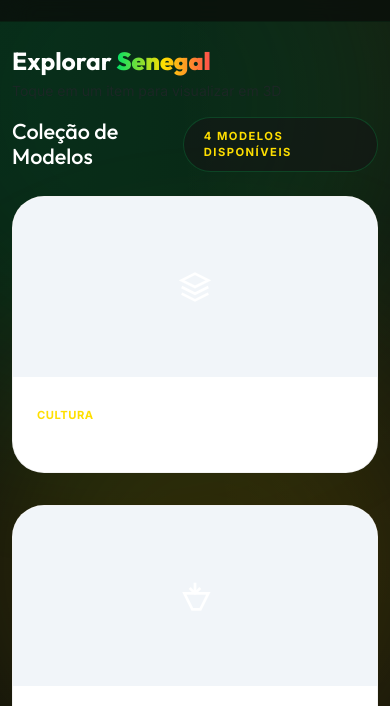
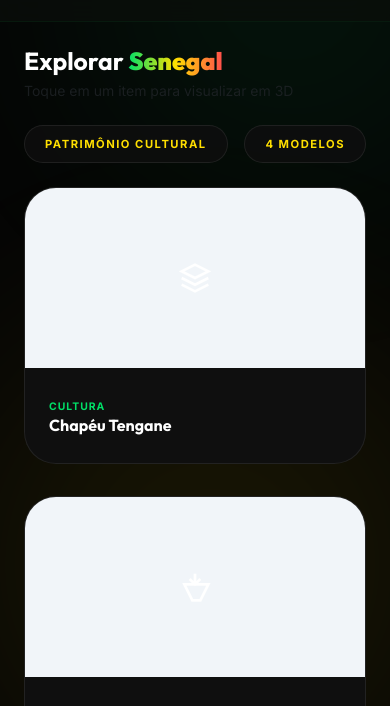
Before and after one commit to vinnciltda-debug/Holograma-Senegal, a website: page index.html in a window 390 px wide. Shown: the part 113-819 px from the top of the page. Drawn offline with nearby package versions, Linux system fonts and the light colour scheme; some packages are replaced by stand-ins of ours; a script that the page names is missing.

Commit message:
style: polimento final mobile com bootstrap e cores harmonizadas

```diff
--- a/index.html
+++ b/index.html
@@ -35,26 +35,24 @@
     </nav>
 
 
-    <!-- Hero Section -->
-    <section class="container mt-4 mb-5">
-        <div class="fade-in-up">
-            <h1 class="h2 font-heading fw-900 mb-1">Explorar <span class="hero-gradient-text">Senegal</span></h1>
-            <p class="text-muted small">Toque em um item para visualizar em 3D</p>
-        </div>
+    <section class="container-fluid px-4 mt-4 mb-5">
+        <div class="row justify-content-center">
+            <div class="col-12 col-md-10 col-lg-8">
+                <div class="fade-in-up mb-4">
+                    <h1 class="h2 font-heading fw-900 mb-1">Explorar <span class="hero-gradient-text">Senegal</span></h1>
+                    <p class="text-muted small">Toque em um item para visualizar em 3D</p>
+                </div>
 
-
-
-        <div class="row justify-content-center">
-            <div class="col-lg-12">
                 <!-- Catalog Section -->
                 <div id="catalog-section" class="fade-in-up">
                     <div class="d-flex justify-content-between align-items-center mb-4">
-                        <h2 class="h4 mb-0">Coleção de Modelos</h2>
-                        <span class="badge-model">4 Modelos Disponíveis</span>
-
+                        <span class="badge-model">Patrimônio Cultural</span>
+                        <span class="badge-model">4 Modelos</span>
                     </div>
 
                     <div class="model-grid" id="model-catalog">
+                        <!-- Content remains same -->
+
 
 
                         <!-- Chapeu -->
--- a/styles/main.css
+++ b/styles/main.css
@@ -1,53 +1,41 @@
 @import url('https://fonts.googleapis.com/css2?family=Inter:wght@400;500;600;700&family=Outfit:wght@500;600;700;800;900&display=swap');
 
 :root {
-  /* Vibrant Senegal Flag Palette (From Screenshot) */
+  /* Vibrant Senegal Flag Palette (Refined) */
   --sn-green: #00df67;
   --sn-yellow: #ffdf00;
   --sn-red: #ff4d4d;
 
-  /* Deep Dark Theme */
-  --bg-deep: #0a0a0a;
-  --bg-primary: #111111;
+  /* Neutral Dark Theme for Legibility */
+  --bg-deep: #050505;
+  --bg-primary: #0f0f0f;
   --bg-secondary: #1a1a1a;
-  --bg-card: rgba(26, 26, 26, 0.8);
+  --bg-accent: rgba(0, 223, 103, 0.05);
 
   /* Glassmorphism Refined */
-  --glass-bg: rgba(20, 20, 20, 0.6);
-  --glass-border: rgba(0, 223, 103, 0.2);
-  --glass-blur: 20px;
+  --glass-bg: rgba(15, 15, 15, 0.85);
+  --glass-border: rgba(255, 255, 255, 0.08);
+  --glass-blur: 24px;
 
-  /* Functional Gradients */
-  --primary-gradient: linear-gradient(90deg, var(--sn-green), var(--sn-yellow), var(--sn-red));
-  --accent: var(--sn-yellow);
+  /* UI Tokens */
+  --primary-gradient: linear-gradient(90deg, var(--sn-green), var(--sn-yellow));
+  --text-main: #ffffff;
+  --text-secondary: #aaaaaa;
+  --text-muted: #666666;
 
-  /* Text */
-  --text-main: #ffffff;
-  --text-secondary: #e0e0e0;
-  --text-muted: #888888;
-
-  /* Shadows */
-  --shadow-premium: 0 20px 50px rgba(0, 0, 0, 0.8);
-  --glow-green: 0 0 20px rgba(0, 223, 103, 0.3);
-  --glow-gold: 0 0 15px rgba(255, 223, 0, 0.2);
-
-  --transition-base: 0.4s cubic-bezier(0.16, 1, 0.3, 1);
+  --radius-xl: 30px;
+  --transition-base: 0.5s cubic-bezier(0.16, 1, 0.3, 1);
 }
-
-
 
 body {
     background-color: var(--bg-deep);
     color: var(--text-main);
-    font-family: 'Inter', sans-serif;
+    font-family: 'Inter', -apple-system, sans-serif;
     -webkit-font-smoothing: antialiased;
-    background-image:
-        radial-gradient(at 0% 0%, rgba(0, 133, 63, 0.07) 0px, transparent 40%),
-        radial-gradient(at 100% 0%, rgba(253, 239, 66, 0.05) 0px, transparent 40%),
-        radial-gradient(at 50% 100%, rgba(0, 133, 63, 0.05) 0px, transparent 40%);
     min-height: 100vh;
     overflow-x: hidden;
 }
+
 
 
 h1,
@@ -62,18 +50,19 @@ h3,
 .bg-shape {
     position: fixed;
     z-index: -1;
-    filter: blur(100px);
+    filter: blur(120px);
     border-radius: 50%;
-    opacity: 0.15;
+    opacity: 0.08;
 }
 
 .shape-1 {
-    top: -10%;
-    right: -10%;
-    width: 600px;
-    height: 600px;
+    top: -100px;
+    right: -100px;
+    width: 400px;
+    height: 400px;
     background: var(--sn-green);
 }
+
 
 .shape-2 {
     bottom: -10%;
@@ -377,21 +366,21 @@ h3,
 }
 
 .catalog-card {
-    background: white;
+    background: var(--bg-primary);
+    border: 1px solid var(--glass-border);
     border-radius: 2rem;
     overflow: hidden;
-    border: 1px solid rgba(0,0,0,0.05);
-    box-shadow: var(--shadow-soft);
     cursor: pointer;
-    transition: all 0.4s cubic-bezier(0.16, 1, 0.3, 1);
+    transition: all 0.4s var(--transition-base);
     position: relative;
 }
 
 .catalog-card:hover {
     transform: translateY(-8px);
-    box-shadow: var(--shadow-glow-green);
-    border-color: var(--sn-yellow);
+    box-shadow: 0 15px 35px rgba(0, 223, 103, 0.15);
+    border-color: var(--sn-green);
 }
+
 
 
 .catalog-thumb {
@@ -446,12 +435,13 @@ h3,
 }
 
 .catalog-tag {
-    font-size: 0.7rem;
-    font-weight: 700;
-    color: var(--sn-yellow);
+    font-size: 0.65rem;
+    font-weight: 800;
+    color: var(--sn-green);
     text-transform: uppercase;
-    letter-spacing: 0.5px;
+    letter-spacing: 1px;
 }
+
 
 
 
@@ -460,11 +450,12 @@ h3,
     position: fixed;
     inset: 0;
     background: var(--bg-deep);
-    z-index: 2000;
-    display: none; /* Hidden by default */
+    z-index: 2010;
+    display: none;
     flex-direction: column;
-    animation: slideUp 0.5s cubic-bezier(0.16, 1, 0.3, 1);
+    animation: slideUp 0.6s cubic-bezier(0.16, 1, 0.3, 1);
 }
+
 
 
 @keyframes slideUp {
```
